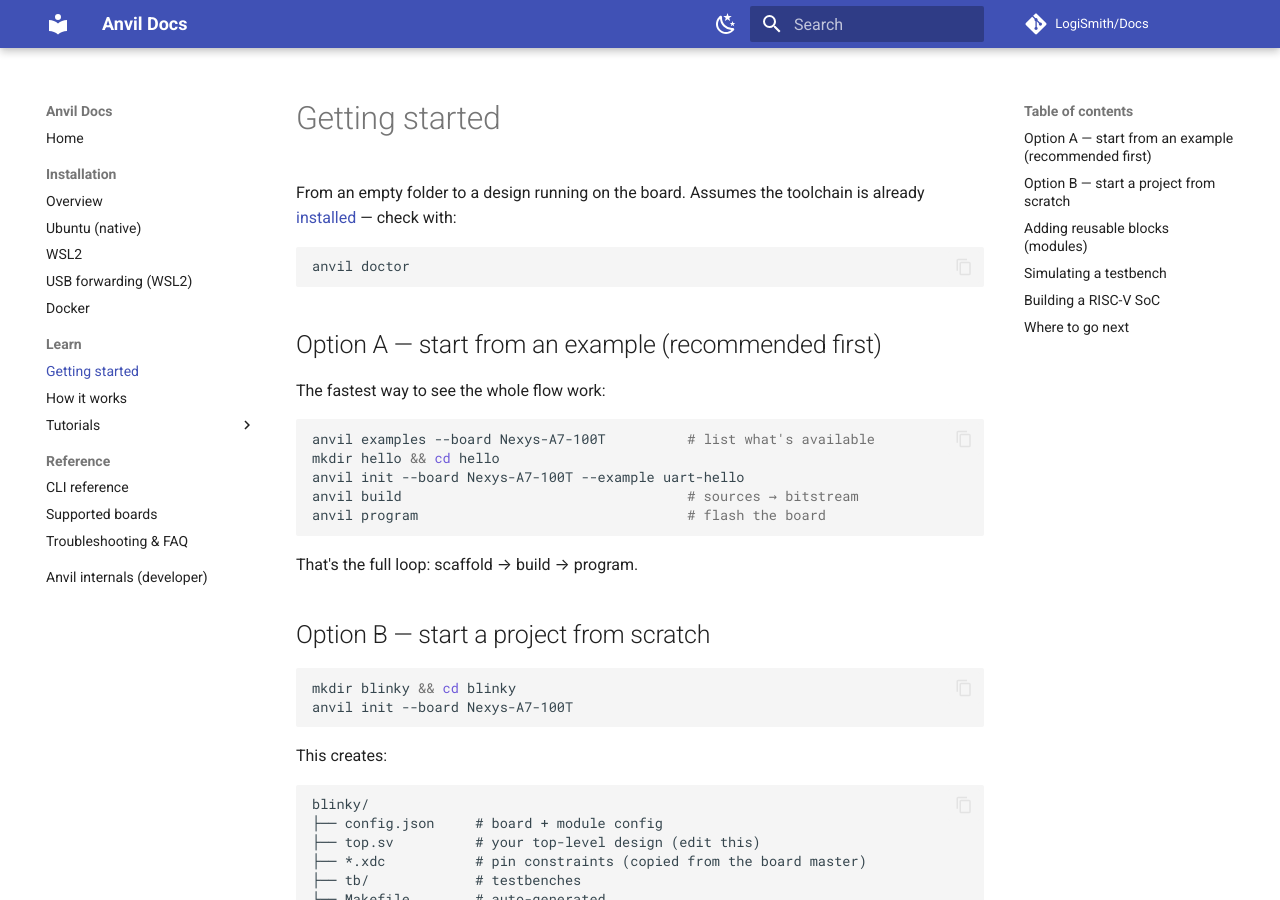
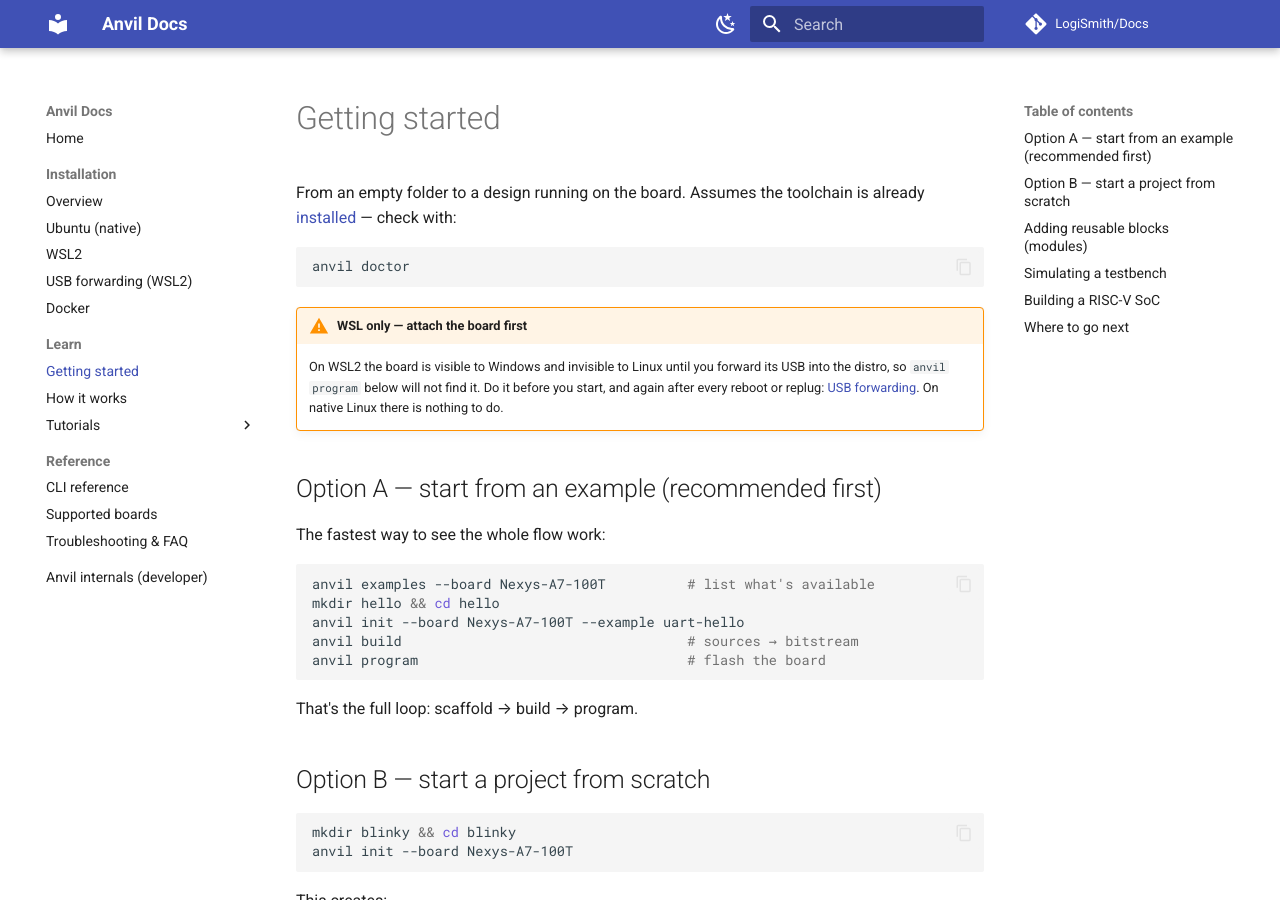
Before and after one commit to LogiSmith/Docs, an MkDocs documentation site: the page built from docs/getting-started.md, in a window 1280 px wide and 900 px high. Built offline with MkDocs 1.6.1 and Material for MkDocs 9.7.7, drawn with Linux system fonts in a browser that asks for light colours; comment, search, counter and statistics services are not loaded.

Commit message:
docs: remind WSL users in getting started to attach the board first

````diff
--- a/docs/getting-started.md
+++ b/docs/getting-started.md
@@ -6,6 +6,13 @@ already [installed](installation/index.md) — check with:
 ```bash
 anvil doctor
 ```
+
+!!! warning "WSL only — attach the board first"
+    On WSL2 the board is visible to Windows and invisible to Linux until you
+    forward its USB into the distro, so `anvil program` below will not find it.
+    Do it before you start, and again after every reboot or replug:
+    [USB forwarding](installation/usb-forwarding.md). On native Linux there is
+    nothing to do.
 
 ## Option A — start from an example (recommended first)
 
````
